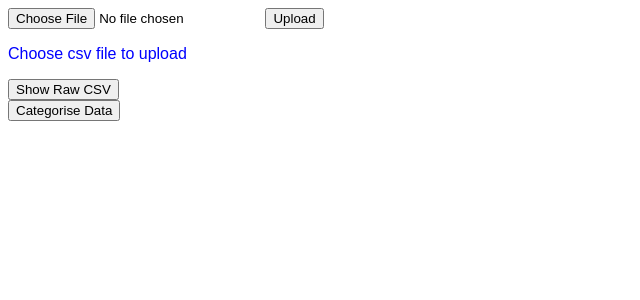
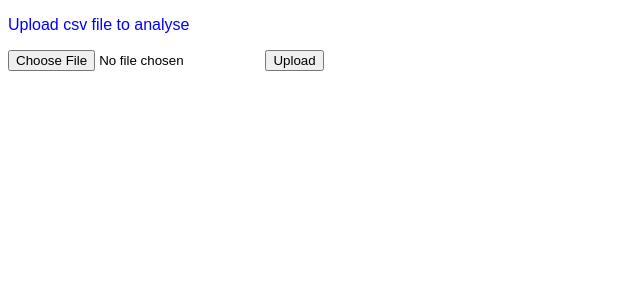
Before and after one commit to tscodes70/PythonApp, a Flask app: page /upload_file in a window 1280 px wide. Shown: the top 300 px of the page, without its empty margins (0-640 px from the left). Run offline with Flask 3, Linux system fonts and the light colour scheme; some libraries are stand-ins or nearby versions.

Commit message:
updated ui

```diff
--- a/app.py
+++ b/app.py
@@ -11,7 +11,7 @@ import plotly.express as px
 from flask import Flask, render_template
 # import analyze
 
-UPLOAD_FOLDER = os.path.join('dataset', 'uploads')
+UPLOAD_FOLDER = os.path.join('dataset')
 
 # Define allowed files
 ALLOWED_EXTENSIONS = {'csv'}
--- a/templates/main.html
+++ b/templates/main.html
@@ -1,21 +1,17 @@
 {% extends "base.html" %}
 
 {% block head %}
+
 <head>
     <title>Uploading & Reading CSV file</title>
     <link rel="stylesheet" href="static/css/main.css">
 </head>
+
 <body>
-    <form method = "POST" enctype="multipart/form-data" action = "/">
+    <p style="color:blue;">Upload csv file to analyse</p>
+    <form method="POST" enctype="multipart/form-data" action="/upload_file">
         <input type="file" name="file" accept=".csv">
-        <input type = "submit" value="Upload">
-    </form>
-    <p style="color:blue;">Choose csv file to upload</p>
-  <form action="/show_data" target="_blank">
-        <input type="submit" value="Show Raw CSV"/>
-    </form>
-    <form action="/categorise_data" target="_blank">
-        <input type="submit" value="Categorise Data"/>
+        <input type="submit" value="Upload">
     </form>
 </body>
 {% endblock %}
```
Also changed, not shown: templates/main2.html (+10 -4 lines).
